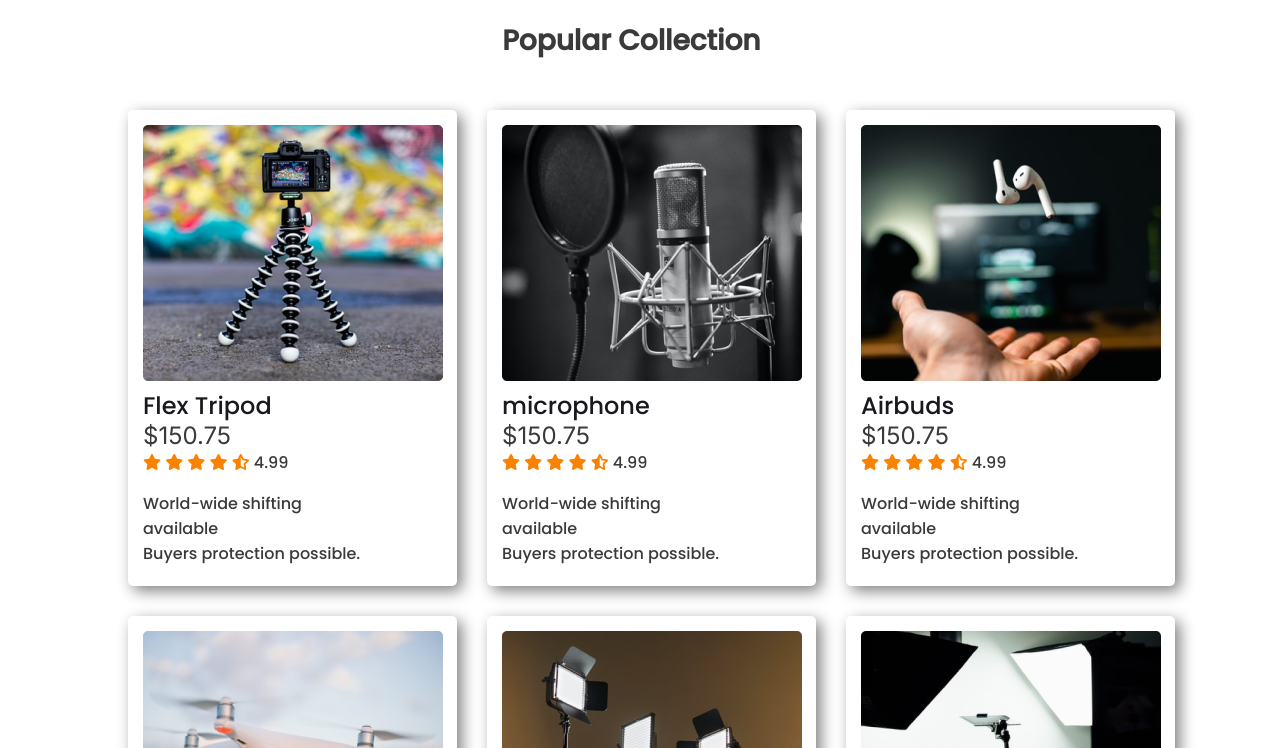
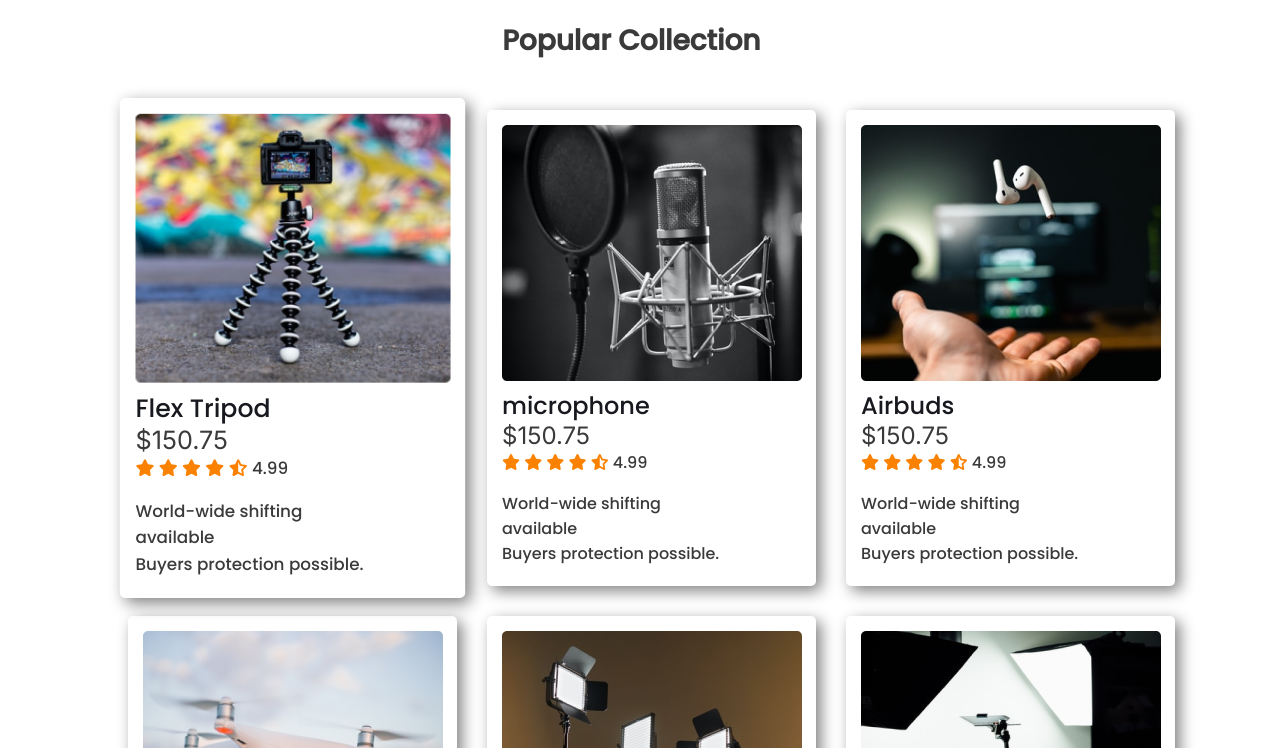
Before and after one commit to isrataunkona/Influencer-gear, a plain HTML site: page index.html in a window 1280 px wide. In both pictures the pointer is over the element 292 px from the left and 967 px from the top of the page. Shown: the part 619-1367 px from the top of the page. Drawn offline with Linux system fonts and the light colour scheme.

Commit message:
final commit

```diff
--- a/index.html
+++ b/index.html
@@ -185,6 +185,9 @@
             <br>
             <a id="another-button" href="http://">See More <i class="fas fa-arrow-right"> </i></a>
         </section>
+        <section>
+
+        </section>
 
     </div>
     <footer>
--- a/style.css
+++ b/style.css
@@ -137,3 +137,6 @@ footer{
         margin-left: 20%;
     }
 }
+.item:hover{
+    transform: scale(1.05);
+}
```
